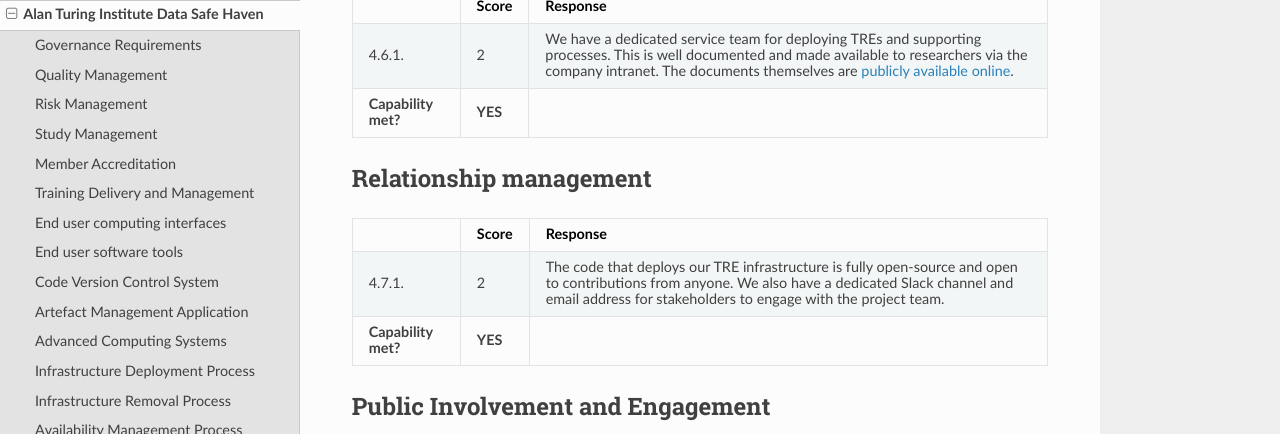
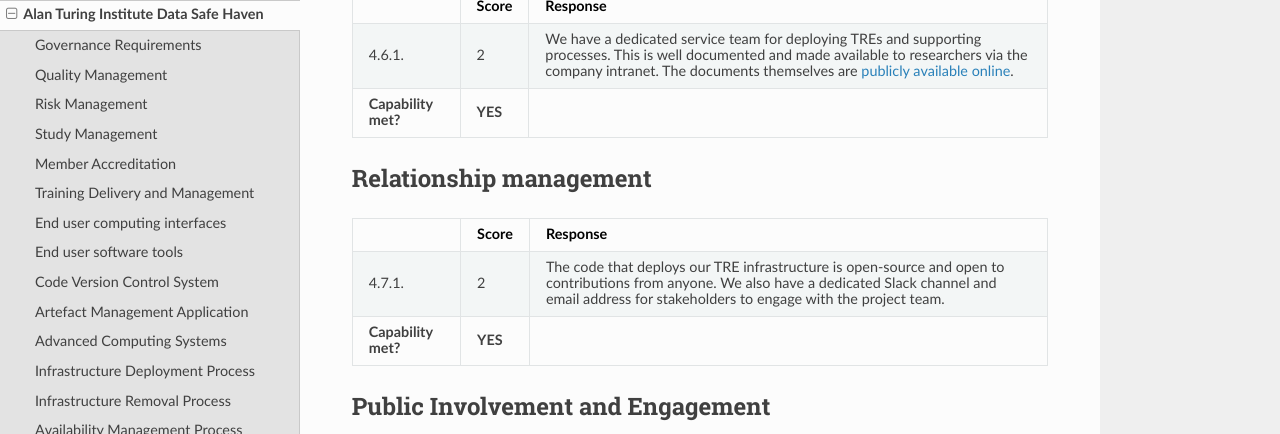
Before and after one commit to sa-tre/satre-specification, a Sphinx documentation site: the page built from docs/source/evaluations/alan_turing_institute.md, in a window 1280 px wide and 900 px high, scrolled down 22092 px. Shown: the top 434 px of the window. Built offline with Sphinx 7.4.7 and the Read the Docs theme 2.0.0, drawn with Linux system fonts in a browser that asks for light colours.

Commit message:
Remove unnecessary word

```diff
--- a/docs/source/evaluations/alan_turing_institute.md
+++ b/docs/source/evaluations/alan_turing_institute.md
@@ -1165,7 +1165,7 @@
   - Response
 * - 4.7.1.
   - 2
-  - The code that deploys our TRE infrastructure is fully open-source and open to contributions from anyone.
+  - The code that deploys our TRE infrastructure is open-source and open to contributions from anyone.
     We also have a dedicated Slack channel and email address for stakeholders to engage with the project team.
 * - **Capability met?**
   - **YES**
```
